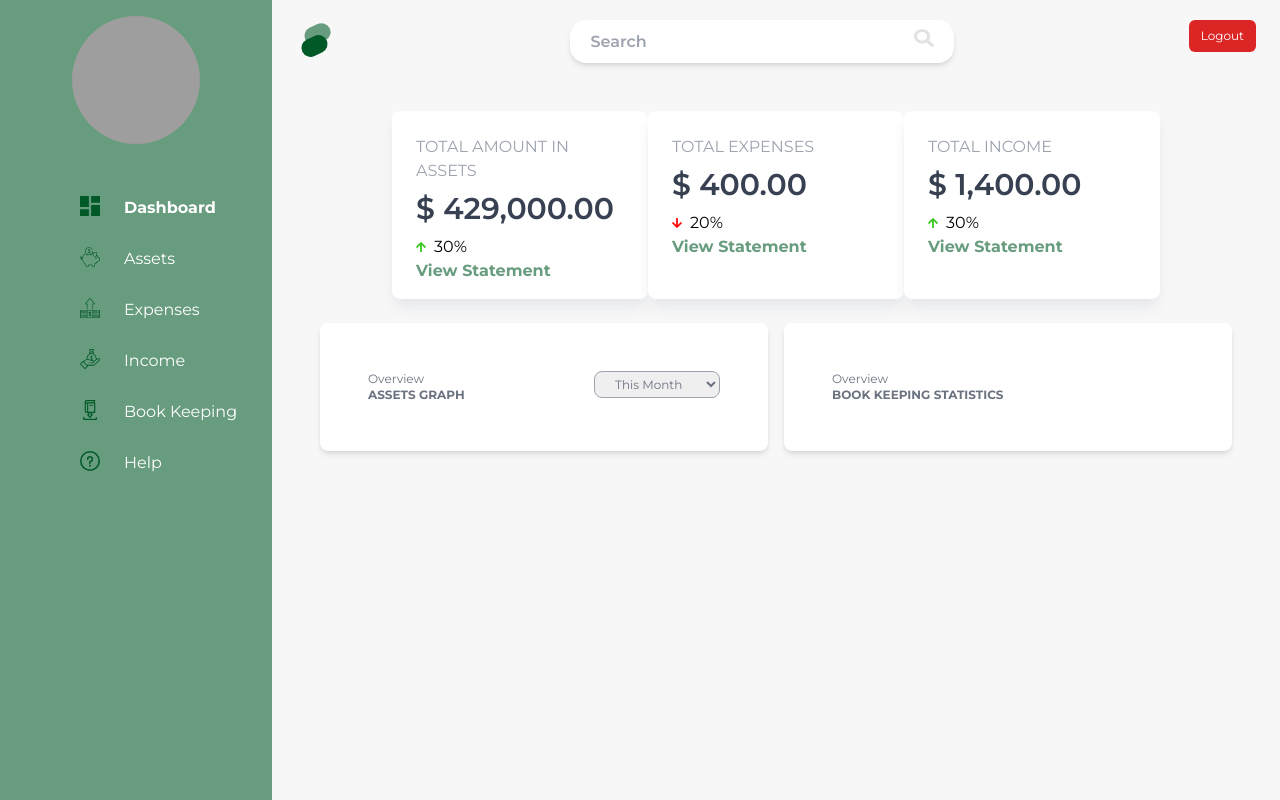
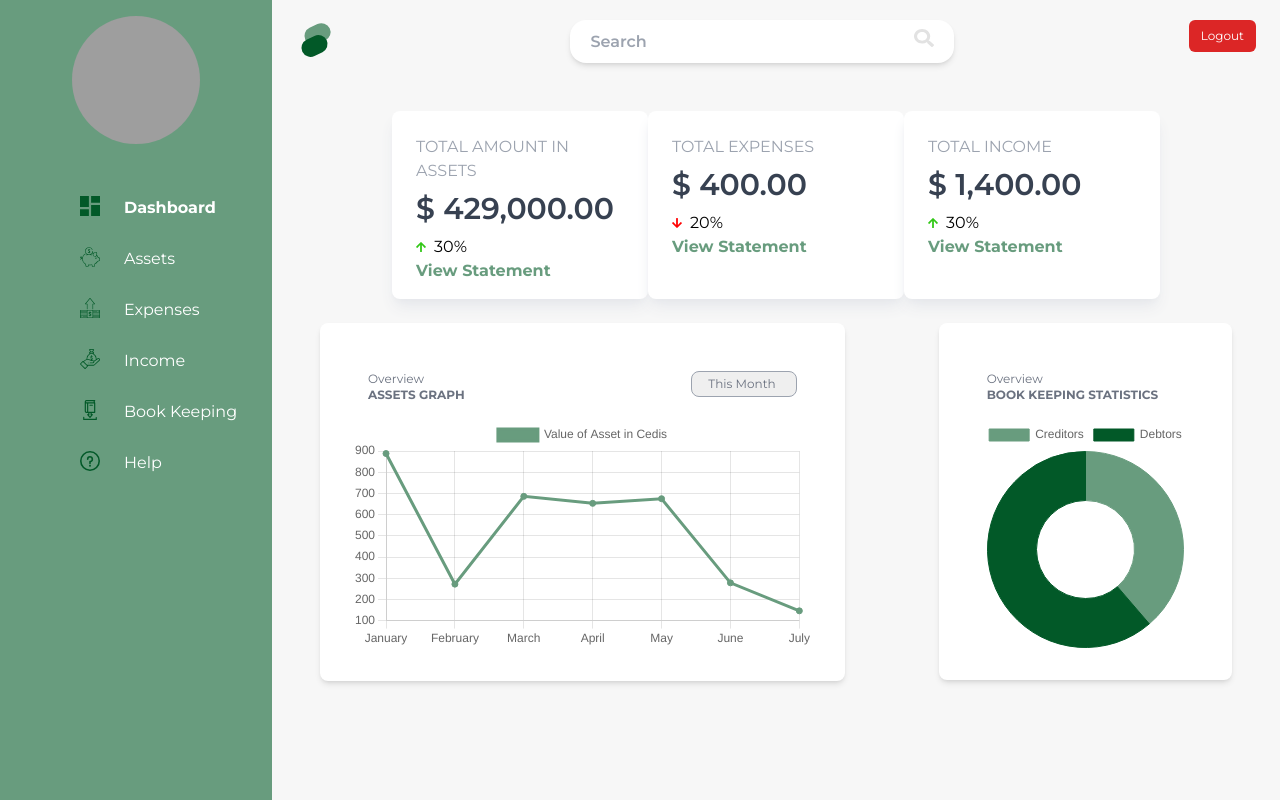
Before and after one commit to KwakuBoohene/saveme-accounting, a Next.js app: page /dashboard in a window 1280 px wide. Built offline with nearby package versions, Linux system fonts and the light colour scheme; grey boxes are pictures that could not be loaded.

Commit message:
updated graphs and package.json

```diff
--- a/components/assets/Chart1.tsx
+++ b/components/assets/Chart1.tsx
@@ -1,27 +1,58 @@
 
 import { useState } from "react";
+import { Chart as ChartJS, ArcElement,Legend, Tooltip, Title} from 'chart.js';
+import { Doughnut } from 'react-chartjs-2';
+import config from '../../tailwind.config'
 
+
+ChartJS.register(
+    Title,
+    ArcElement,
+    Legend,
+
+)
 
 export default function Chart1(){
 
     const [options,setOptions] = useState({
-        chart: {
-            id: "Donut Chart"
+       plugins:{
+        legend:{
+            position:'left' as const,
         },
-        colors:['#689C7E','#025928','#024C22C3'],
-        dataLabels:{
-            enabled:false
-        },
-        labels:['Bank','Vodafone Cash','Mtn']
+        title: {
+            display: true,
+            text: 'Breakdown of Savings into Sources',
+          }
+       }
     })
 
-    const [series,setSeries] = useState(
-        [630, 540, 345]
-    )
+    const [data, setData] = useState({
+        labels: ['Source 1',
+         'Source 2',
+        'Source 3'],
+
+        datasets: [
+          {
+            responsive: true,
+            label: '# of People',
+            data: [12, 19,34],
+            backgroundColor: [
+              config.theme.extend.colors.green.primary,
+              config.theme.extend.colors.green.secondary,
+              config.theme.extend.colors.green.tertiary
+            ],
+            borderColor: [
+                config.theme.extend.colors.green.primary,
+                config.theme.extend.colors.green.secondary
+            ],
+            borderWidth: 1,
+          },
+        ],
+      })
 
     return(
-        <div className="">
-
+        <div className="w-full">
+            <Doughnut data={data} options={options}  />
         </div>
     )
 }
--- a/components/auth/Layout.tsx
+++ b/components/auth/Layout.tsx
@@ -1,10 +1,15 @@
 import styles from "../../styles/auth/auth.module.scss";
 import type {ReactElement} from 'react'
+import Head from "next/head";
 
 
 function Layout(children:ReactElement){
     return(
         <div className={styles.page_layout}>
+            <Head>
+                <title>SaveMe - A Personal Accounting App for your everyday internet user</title>
+                <link rel="icon" href="./assets/icons/icon-transparent.png" />
+            </Head>
         <div className="container">
             <div className="center">
             {children}
--- a/components/dashboard/Chart1.tsx
+++ b/components/dashboard/Chart1.tsx
@@ -1,36 +1,67 @@
+import {
+    Chart as ChartJS,
+    CategoryScale,
+    LinearScale,
+    PointElement,
+    LineElement,
+    Title,
+    Tooltip,
+    Legend,
+  } from 'chart.js';
+  import { Line } from 'react-chartjs-2';
+import { useState } from "react";
+import config from '../../tailwind.config'
 
-import { useState } from "react";
 import styles from '../../styles/general/component.module.scss';
+
+ChartJS.register(
+    CategoryScale,
+    LinearScale,
+    PointElement,
+    LineElement,
+    Title,
+    Tooltip,
+    Legend
+  );
 
 
 export default function Chart1(){
 
+    const { faker } = require('@faker-js/faker');
+
     const [options,setOptions] = useState({
-        chart: {
-            id: "Line Chart"
-        },
-        xaxis: {
-        categories: ['May', 'June', 'July', 'August']
-        },
-
-        colors:['#689C7E'],
-        dataLabels:{
-            enabled:false
+        responsive: true,
+        plugins: {
+          legend: {
+            position: 'top' as const,
+          },
+          title: {
+            display: false,
+            text: 'Chart.js Line Chart',
+          }
         }
     })
+
+    const [labels,setLabels] = useState(['January', 'February',
+    'March', 'April', 'May', 'June', 'July']);
 
     const stroke = {
         curve:'smooth'
     }
 
-    const [series,setSeries] = useState(
-        [
-            {
-              name: "Amount in Cedis",
-              data: [630, 540, 345, 450]
-            }
-          ]
-    )
+
+
+    const data = {
+      labels,
+      datasets: [
+        {
+          label: 'Value of Asset in Cedis',
+          data: labels.map(() => faker.datatype.number({ min: 0, max: 1000 })),
+          borderColor: config.theme.extend.colors.green.primary,
+          backgroundColor: config.theme.extend.colors.green.primary,
+        }
+      ],
+    };
 
     return(
         <div className={styles.chart_background}>
@@ -50,6 +81,8 @@ export default function Chart1(){
                     </div>
                 </div>
 
+                <Line options={options} data={data} />
+
         </div>
     )
 }
--- a/components/dashboard/Chart2.tsx
+++ b/components/dashboard/Chart2.tsx
@@ -1,27 +1,34 @@
 
 import { useState } from "react";
 import styles from '../../styles/general/component.module.scss';
+import { Chart as ChartJS, ArcElement, Tooltip, Legend } from 'chart.js';
+import { Doughnut } from 'react-chartjs-2';
+import config from '../../tailwind.config'
 
+ChartJS.register(ArcElement, Tooltip, Legend);
 
 export default function Chart2(){
 
-    const [options,setOptions] = useState({
-        chart: {
-            id: "Line Chart"
-        },
-        xaxis: {
-        categories: ['May', 'June', 'July']
-        },
-        colors:['#689C7E','#025928','#024C22C3'],
-        dataLabels:{
-            enabled:false
-        },
-        labels:['Label 1','Second Label','Third Label']
-    })
+    const [data, setData] = useState({
+        labels: ['Creditors', 'Debtors'],
+        datasets: [
+          {
+            responsive: true,
+            label: '# of People',
+            data: [12, 19],
+            backgroundColor: [
+              config.theme.extend.colors.green.primary,
+              config.theme.extend.colors.green.secondary
+            ],
+            borderColor: [
+                config.theme.extend.colors.green.primary,
+                config.theme.extend.colors.green.secondary
+            ],
+            borderWidth: 1,
+          },
+        ],
+      })
 
-    const [series,setSeries] = useState(
-        [630, 540, 345]
-    )
 
     return(
         <div className={styles.chart_background}>
@@ -31,7 +38,7 @@ export default function Chart2(){
                         <div className="font-bold">BOOK KEEPING STATISTICS</div>
                     </div>
                 </div>
-
+                <Doughnut data={data}  />
         </div>
     )
 }
--- a/components/general/Layout.tsx
+++ b/components/general/Layout.tsx
@@ -2,11 +2,17 @@ import styles from "../../styles/dashboard/dashboard.module.scss";
 import type {ReactElement} from 'react'
 import Sidebar from "../dashboard/Sidebar";
 import Header from "./Header";
+import Head from "next/head";
 
 
 function Layout(children:ReactElement){
     return(
-        <div className='flex min-h-screen h-full'>
+        <div className="">
+            <Head>
+                <title>SaveMe - A Personal Accounting App for your everyday internet user</title>
+                <link rel="icon" href="./assets/icons/icon-transparent.png" />
+            </Head>
+            <div className='flex min-h-screen h-full'>
             <Sidebar/>
 
             <div className="px-6 min-h-screen w-full
@@ -15,6 +21,9 @@ function Layout(children:ReactElement){
                 {children}
             </div>
         </div>
+
+        </div>
+
     )
 }
 
--- a/package.json
+++ b/package.json
@@ -17,6 +17,7 @@
     "sass": "^1.49.7"
   },
   "devDependencies": {
+    "@faker-js/faker": "^6.0.0-alpha.7",
     "@types/node": "17.0.17",
     "@types/react": "17.0.39",
     "autoprefixer": "^10.4.2",
--- a/pages/assets/index.tsx
+++ b/pages/assets/index.tsx
@@ -41,7 +41,7 @@ export default function Savings(){
     return(
         <div className="container">
             <div className="w-full px-24">
-                <div className="grid grid-cols-12 gap-6">
+                <div className="between px-24">
                     <div className="col-span-4">
                     <Card
                         name='TOTAL AMOUNT IN ASSETS'
--- a/pages/dashboard/index.tsx
+++ b/pages/dashboard/index.tsx
@@ -33,12 +33,12 @@ export default function Home (){
             </div>
 
             <div className="grid grid-cols-12 gap-4 px-6 text-xs my-6 pb-5">
-                <div className="col-span-6">
+                <div className="col-span-7">
                       <Chart1/>
 
                 </div>
-
-                <div className="col-span-6">
+                <div className="col-span-1"></div>
+                <div className="col-span-4">
                     <Chart2/>
                 </div>
             </div>
--- a/styles/general/component.module.scss
+++ b/styles/general/component.module.scss
@@ -13,7 +13,7 @@
 .chart_select{
     @apply focus:outline-none px-4
     rounded-lg py-1 border border-gray-400
-    focus:border-green-primary
+    focus:border-green-primary appearance-none
 }
 
 .header_body{
```
Also changed, not shown: 1 other file (tests, documents, lock files or other folders).
